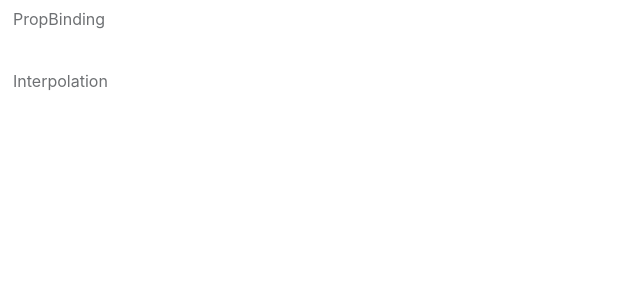
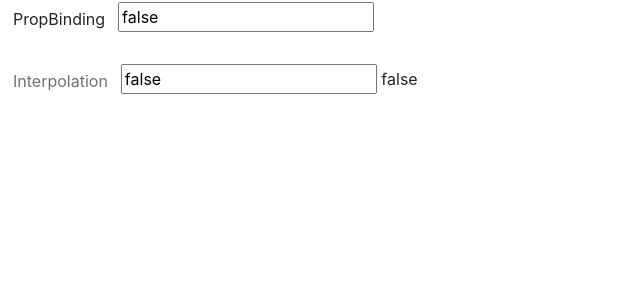
Before and after one commit to pbelokar/AngularFirstApp, an Angular app: page / in a window 1280 px wide. Shown: the top 300 px of the page, without its empty margins (0-640 px from the left). Built offline with nearby package versions, Linux system fonts and the light colour scheme.

Commit message:
EventBinding

```diff
--- a/src/app/data-binding/data-binding.component.html
+++ b/src/app/data-binding/data-binding.component.html
@@ -1,5 +1,8 @@
 <!-- property binding -->
 <button [disabled]='isDisabled' class="btn">PropBinding</button>
+<input type="text" [value]="isDisabled">
 <br><br>
 <!-- interpolation -->
 <button disabled={{isDisabled}} class="btn">Interpolation</button>
+<input type="text" value={{isDisabled}}>
+{{isDisabled}}
--- a/src/app/data-binding/data-binding.component.ts
+++ b/src/app/data-binding/data-binding.component.ts
@@ -9,7 +9,11 @@ export class DataBindingComponent implements OnInit {
 
   isDisabled: boolean = true;
 
-  constructor() { }
+  constructor() {
+    setTimeout(() => {
+      this.isDisabled = false;
+    }, 5000);
+  }
 
   ngOnInit(): void {
   }
```
